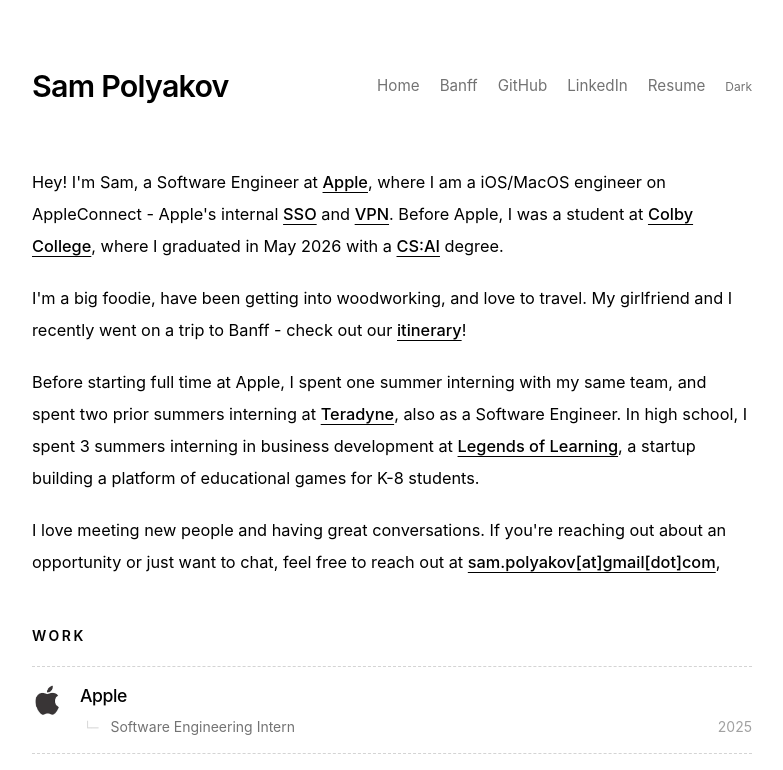
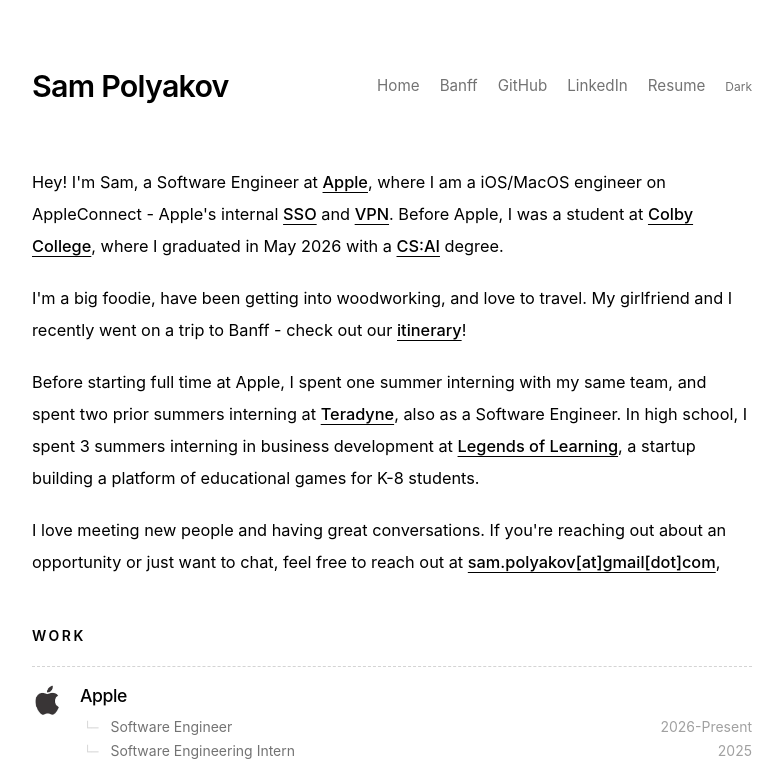
Before and after one commit to sampolz/portfolio, a Next.js app: page / in a window 1280 px wide. Shown: the top 770 px of the page, without its empty margins (248-1031 px from the left). Built offline with nearby package versions, Linux system fonts and the light colour scheme.

Commit message:
Update data.ts

```diff
--- a/app/data.ts
+++ b/app/data.ts
@@ -25,6 +25,10 @@
     logoLight: "/logos/apple-light.png",
     logoDark: "/logos/apple-dark.jpg",
     experiences: [
+      {
+        role: "Software Engineer",
+        year: "2026-Present",
+      },
       {
         role: "Software Engineering Intern",
         year: "2025",
```
